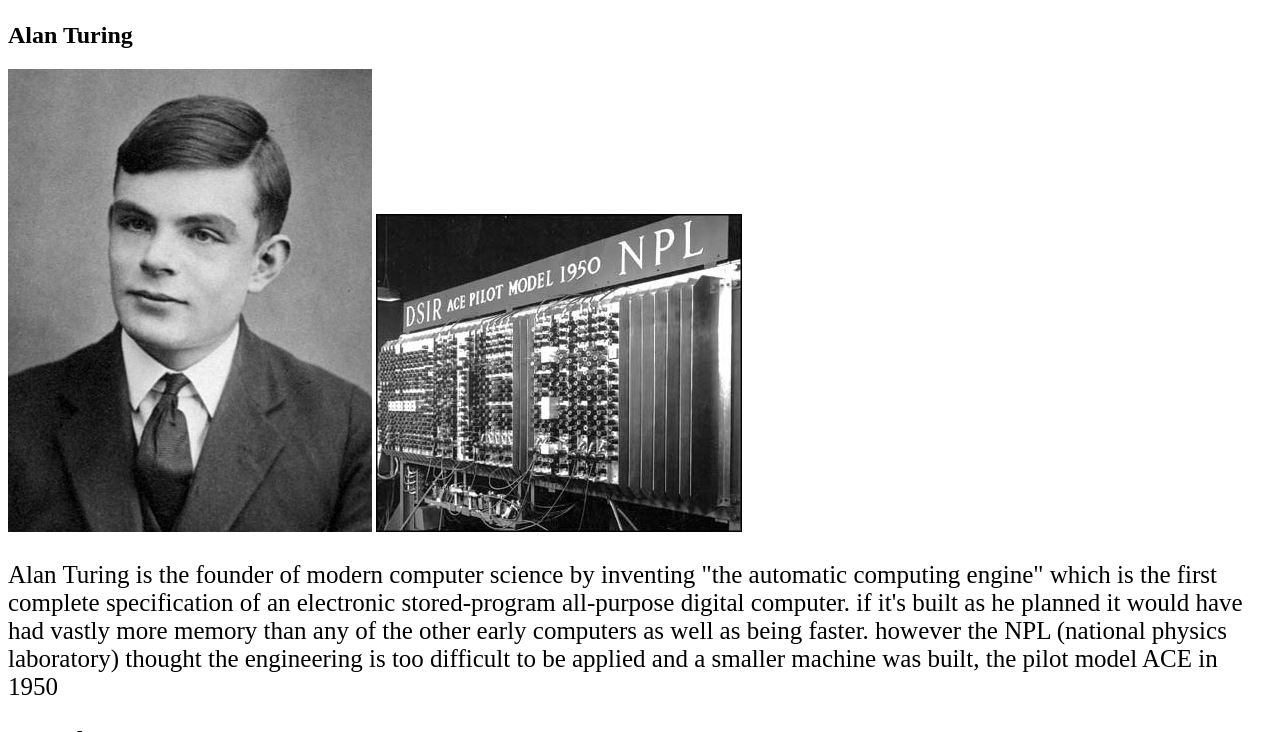
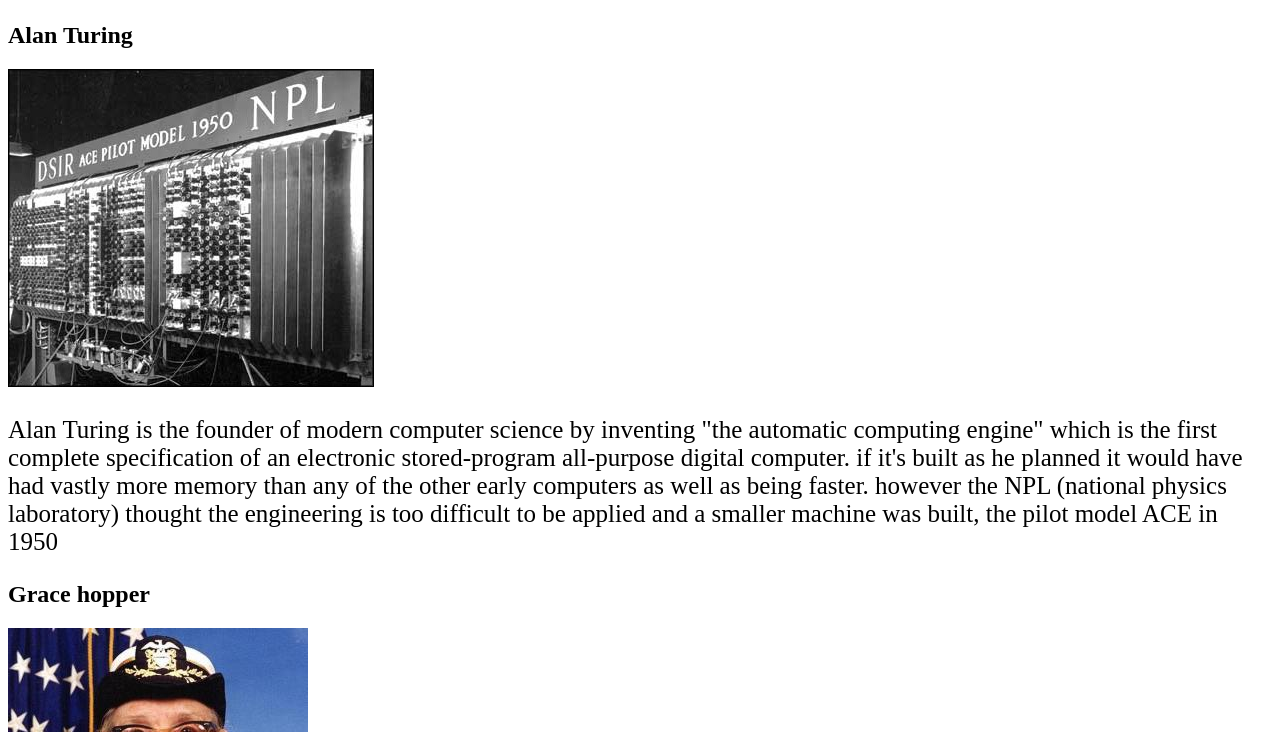
Before and after one commit to KareemHossam99/proECE001, a plain HTML site: page historyofprogramming.html in a window 1280 px wide. Shown: the part 732-1464 px from the top of the page. Drawn offline with Linux system fonts and the light colour scheme.

Commit message:
Update historyofprogramming.html

```diff
--- a/historyofprogramming.html
+++ b/historyofprogramming.html
@@ -25,7 +25,7 @@
 
 
 	<h2>Alan Turing</h2>
-		<img src="images/ALAN.JPG" style="float: up;">
+
 		<img src="images/ACE.jpg" style="float: up;">
 	<p style="font-size: 25px; text-align: left;">
 
```
